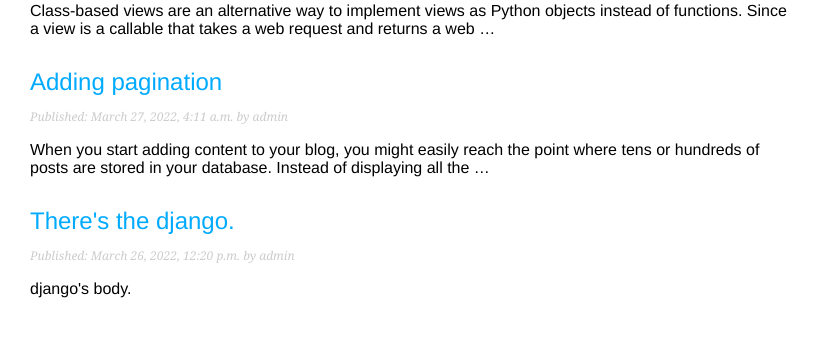
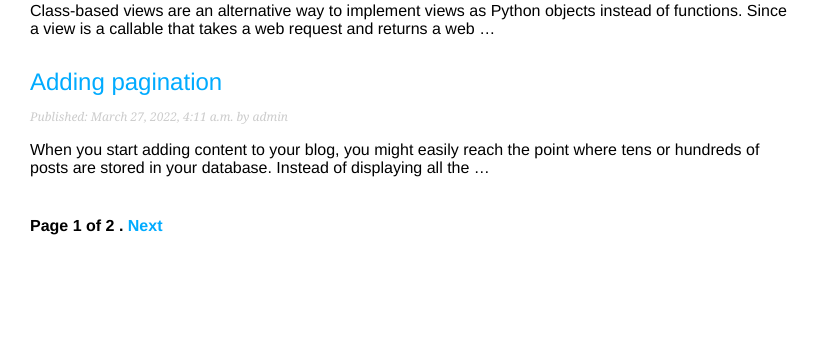
Before and after one commit to LingChenBill/todjango3, a Django app: page /blog/ in a window 1280 px wide. Shown: the part 309-646 px from the top of the page, without its empty margins (0-819 px from the left). Run offline with Django 4.2, Linux system fonts and the light colour scheme; data comes from the database, SQL or seed files in the repository; both versions use the stored data as it was after the commit.

Commit message:
posts pagination view fixed.

```diff
--- /dev/null
+++ b/chapter01/mysite/blog/templates/blog/pagination.html
@@ -0,0 +1,13 @@
+<div class="pagination">
+  <span class="step-links">
+    {% if page.has_previous %}
+      <a href="?page={{ page.previous_page_number }}">Previous</a>
+    {% endif %}
+    <span class="current">
+      Page {{ page.number }} of {{ page.paginator.num_pages }} .
+    </span>
+    {% if page.has_next %}
+      <a href="?page={{ page.next_page_number }}">Next</a>
+    {% endif %}
+  </span>
+</div>
--- a/chapter01/mysite/blog/templates/blog/post/list.html
+++ b/chapter01/mysite/blog/templates/blog/post/list.html
@@ -17,4 +17,7 @@
     <!--您可以连接任意多个模板过滤器；每一个都将应用于前一个生成的输出-->
     {{ post.body | truncatewords:30|linebreaks }}
   {% endfor %}
+
+  <!--设置分页.-->
+  {% include "blog/pagination.html" with page=posts %}
 {% endblock %}
--- a/chapter01/mysite/blog/views.py
+++ b/chapter01/mysite/blog/views.py
@@ -1,4 +1,5 @@
 from django.shortcuts import render, get_object_or_404
+from django.core.paginator import Paginator, EmptyPage, PageNotAnInteger
 from .models import Post
 
 
@@ -11,8 +12,23 @@ def post_list(request):
     :param request:
     :return:
     """
-    posts = Post.published.all()
-    return render(request, 'blog/post/list.html', {'posts': posts})
+    objects_list = Post.published.all()
+    # 分页. 每页3个post.
+    paginator = Paginator(objects_list, 3)
+    # 获取当前页面数.
+    page = request.GET.get('page')
+    print('page: ' + str(page))
+    try:
+        posts = paginator.page(page)
+    except PageNotAnInteger:
+        # 如果页面不是整数，则交付第一页.
+        print('No pages!')
+        posts = paginator.page(1)
+    except EmptyPage:
+        # 如果页面超出范围，请提交最后一页结果.
+        posts = paginator.page(paginator.num_pages)
+    return render(request, 'blog/post/list.html', {'page': page,
+                                                   'posts': posts})
 
 
 def post_detail(request, year, month, day, post):
```
Also changed, not shown: chapter01/mysite/db.sqlite3.
